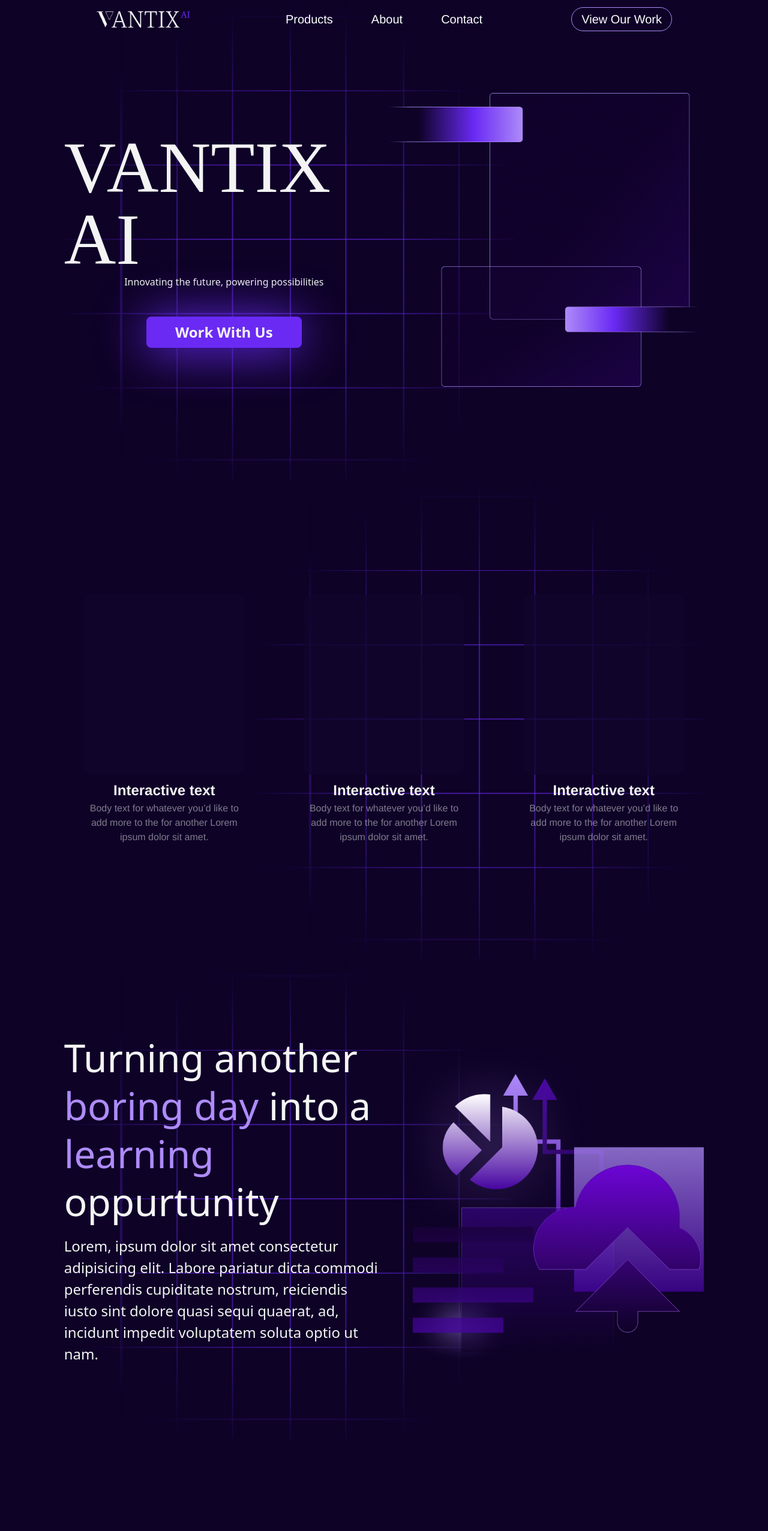
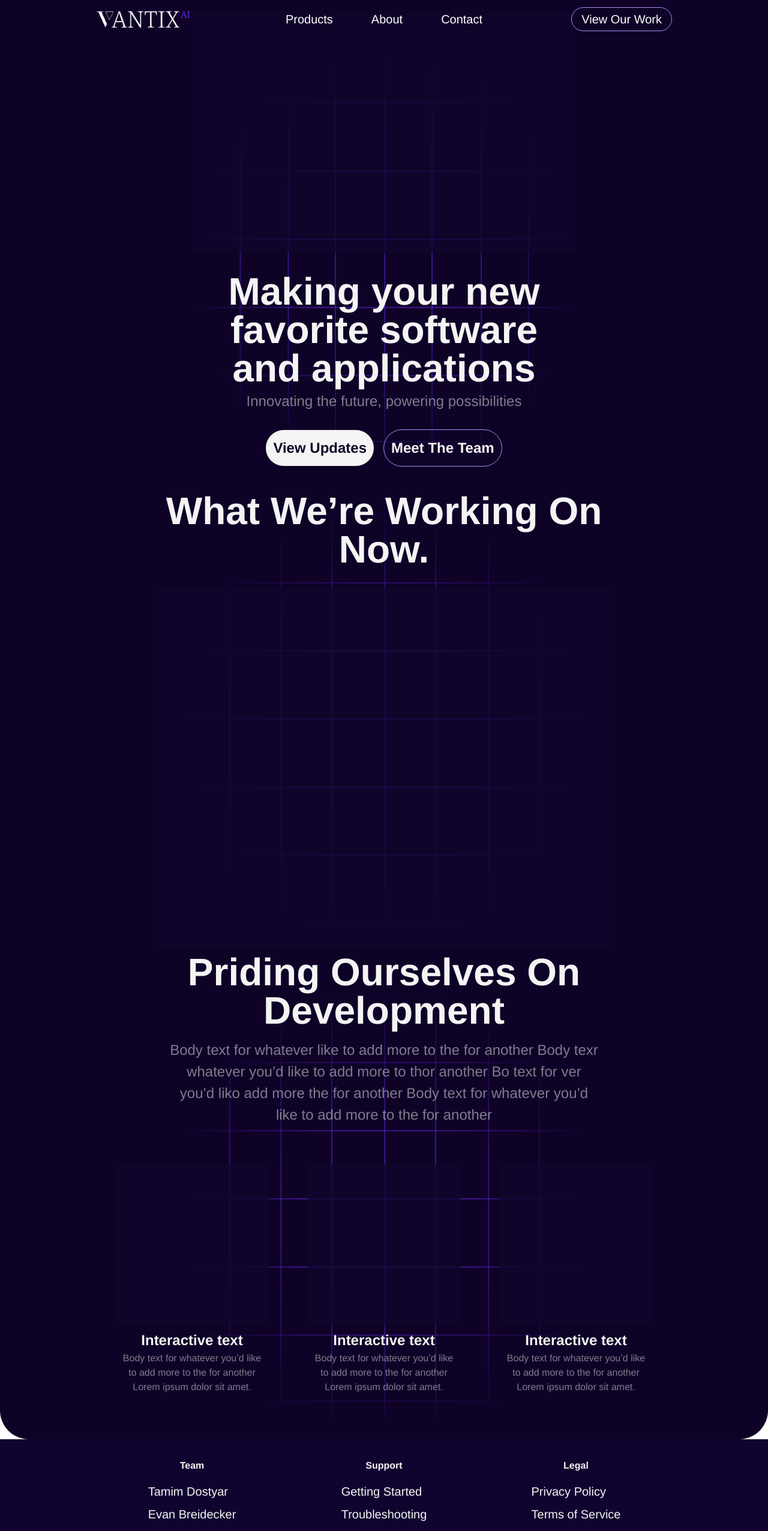
Before and after one commit to Breideva/Vantix_Updated, a React (Vite) app in the folder V-Design/: page / in a window 1280 px wide. Shown: the top 2553 px of the page at 60% size. Built offline with nearby package versions, Linux system fonts and the light colour scheme; a web font is replaced by a local one.

Commit message:
Cleaned up pages

```diff
--- a/V-Design/src/pages/Home.jsx
+++ b/V-Design/src/pages/Home.jsx
@@ -2,72 +2,70 @@ import Squares from "../assets/Union.png";
 import Main from "../assets/Main.png";
 import Learning from "../assets/upload.png";
 import { Boxes } from "../components/boxes";
-import { DesignSquares } from "../components/DesignSquares";
 
 export function Home() {
   return (
-    <div className="text-text font-inter">
+    <div className="text-text font-arimo">
       <div className="bg-bg w-full h-screen flex justify-center">
-        <div className="w-10/12 flex justify-center items-center relative">
-          <img className="absolute left-0 h-full" src={Squares} alt="" />
-          <div className="w-1/2 flex flex-col items-center relative z-10">
-            <h1 className="text-title leading-title font-koh font-light">
-              VANTIX AI
+        <div className="w-1/2 h-full flex justify-center items-center relative">
+          <img className="absolute h-11/12" src={Squares} alt="" />
+          <div className="w-full h-full flex flex-col items-center justify-center text-center relative gap-8 z-10">
+            <div className="w-full h-1/2 bg-box"></div>
+            <div>
+              <h1 className="text-lg-heading leading-lg-heading font-bold">
+                Making your new favorite software and applications
               </h1>
-            <p className="text-large-body leading-tight font-thin">
+              <p className="text-body leading-tight font-light text-l-text pt-2">
                 Innovating the future, powering possibilities
               </p>
-            <div className="relative group">
-              <button className="bg-button relative z-10 text-body py-2 px-12 mt-12 rounded-lg font-bold group-hover:bg-border">
-                Work With Us
+              <div className="mt-8 flex items-center justify-center gap-4">
+                <button className="bg-text relative z-10 text-body p-3 rounded-full font-bold text-bg hover:scale-105">
+                  View Updates
                 </button>
-              <div className="w-64 h-14 bg-button absolute top-1/2 blur-2xl group-hover:bg-border"></div>
-            </div>
-          </div>
-          <div className="w-1/2 relative z-10">
-            <img src={Main} alt="" />
+                <button className="border-1 border-border relative z-10 text-body p-3 rounded-full font-bold">
+                  Meet The Team
+                </button>
               </div>
             </div>
           </div>
-      <div className="bg-bg w-full flex justify-center min-h-screen text-text font-inter relative">
-        {/* <DesignSquares /> */}
-        <div className="w-10/12 flex justify-center items-center relative">
-          <img className="absolute right-0 h-full" src={Squares} alt="" />
-          <div className="grid grid-cols-3 w-full h-3/4 justify-center relative z-10 text-center gap-8">
-            <Boxes />
-            <Boxes />
-            <Boxes />
+        </div>
+      </div>
+      <div className="bg-bg w-full flex justify-center min-h-screen text-text relative">
+        <div className="w-3/5 flex justify-center items-center relative">
+          <img className="absolute h-11/12" src={Squares} alt="" />
+          <div className="flex flex-col w-full h-full justify-center relative z-10 text-center gap-8">
+            <div>
+              <h1 className="text-lg-heading leading-lg-heading font-bold">
+                What We’re Working On Now.
+              </h1>
+            </div>
+            <div className="w-full h-3/4 bg-box"></div>
           </div>
         </div>
       </div>
-      <div className="bg-bg w-full flex justify-center min-h-screen text-text font-inter relative">
-        <div className="w-10/12 flex justify-center items-start relative">
-          <img className="absolute left-0 h-full" src={Squares} alt="" />
-          <div className="w-1/2 h-full flex flex-col justify-center items-center gap-4 relative z-10">
-            <h2 className="text-lg-heading leading-tight">
-              Turning another <span className="text-border">boring day</span>{" "}
-              into a <span className="text-border">learning</span> oppurtunity
-            </h2>
-            <p className="text-body font-light">
-              Lorem, ipsum dolor sit amet consectetur adipisicing elit. Labore
-              pariatur dicta commodi perferendis cupiditate nostrum, reiciendis
-              iusto sint dolore quasi sequi quaerat, ad, incidunt impedit
-              voluptatem soluta optio ut nam.
+      <div className="bg-bg w-full flex justify-center min-h-screen text-text relative rounded-b-[48px]">
+        <div className="w-3/4 flex justify-center items-center relative">
+          <img className="absolute h-11/12" src={Squares} alt="" />
+          <div className="w-full h-full flex flex-col relative z-10">
+            <div className="w-full h-1/3 flex flex-col text-center items-center justify-center gap-4">
+              <h1 className="text-lg-heading leading-lg-heading font-bold">
+                Priding Ourselves On Development
+              </h1>
+              <p className="w-3/4 text-body font-light text-l-text">
+                Body text for whatever like to add more to the for another Body
+                texr whatever you’d like to add more to thor another Bo text for
+                ver you’d liko add more the for another Body text for whatever
+                you’d like to add more to the for another
               </p>
             </div>
-          <div className="w-1/2 h-full flex flex-col justify-center items-center gap-4 relative z-10">
-          <img src={Learning} alt="" /></div>
+            <div className="w-full h-2/3 grid grid-cols-3">
+              <Boxes/>
+              <Boxes/>
+              <Boxes/>
             </div>
           </div>
-        <div className="bg-bg w-full flex justify-center min-h-screen text-text font-inter relative">
-        <div className="w-10/12 flex justify-center items-start relative">
-
         </div>
       </div>
     </div>
   );
 }
-{
-  /* <div className="w-1/2 h-3/4 border-border rounded-l-lg border-2 relative z-10"></div>
-          <div className="w-1/2 h-3/4 border-border rounded-r-lg border-r-2 border-y-2 relative z-10"></div> */
-}
--- a/V-Design/src/pages/Products.jsx
+++ b/V-Design/src/pages/Products.jsx
@@ -2,42 +2,26 @@ import Squares from "../assets/Union.png";
 import Learn from "../assets/security.png";
 
 export function Products() {
-  const App = () => {
-
-  };
+  const App = () => {};
   return (
     <div className="text-text font-inter">
       <div className="bg-bg w-full h-screen flex justify-center">
         <div className="w-10/12 flex justify-center items-center relative">
           <img className="absolute left-0 h-full" src={Squares} alt="" />
-          <div className="w-1/2 h-full flex justify-center items-center relative z-10">
-            <div className="border-border rounded-lg bg-gradient-to-br from-box from-50% to-lbox border-[1px] h-3/5 w-3/4 flex">
-              <img src={Learn} alt="" />
-            </div>
-            <div className="border-border rounded-lg bg-gradient-to-br from-box from-50% to-lbox border-[1px] h-3/5 w-3/4 flex absolute rotate-6">
-              <img src={Learn} alt="" />
-            </div>
-            <div className="border-border rounded-lg bg-gradient-to-br from-box from-50% to-lbox border-[1px] h-3/5 w-3/4 flex absolute rotate-12">
-              <img src={Learn} alt="" />
-            </div>
-          </div>
           <div className="w-1/2 flex flex-col relative z-10">
             <h1 className="text-heading font-light">Our Work</h1>
-            <p className="text-body leading-tight text-light-text">
+            <p className="text-sm-body leading-tight text-l-text">
               Subheading for description or instructions{" "}
             </p>
-            <div className="text-sm-body pt-10 gap-6 flex flex-col">
+            <div className="text-body pt-10 gap-6 flex flex-col">
               <p>
                 Body text for your whole article or post. We’ll put in some
                 lorem ipsum to show how a filled-out page might
               </p>
-              <p>
-                Body text for your whole article or post. We’ll put in some
-                lorem ipsum to show how a filled-out page might look: Lorem
-                ipsum dolor sit, amet consectetur adipisicing elit. Adipisci,
-                numquam. Lorem ipsum dolor sit amet.
-              </p>
             </div>
+          </div>
+          <div className="w-1/2 h-full flex items-center justify-end relative z-10">
+            <div className="border-white border-1 h-3/5 w-4/5 rounded-lg"></div>
           </div>
         </div>
       </div>
@@ -55,46 +39,31 @@ export function Products() {
           <h1 className="text-slide animate-slide">VANTIX</h1>
         </div> */}
         <div className="w-10/12 flex justify-center items-center relative">
-          <div className="grid grid-cols-3 w-full h-[325vh] gap-4 relative z-10">
-            <div className="border-border border-2 w-full h-full col-span-1 row-span-2 bg-gradient-to-tr from-stb from-50% to-lstb"></div>
-            <div className="border-border border-2 w-full h-full col-span-1 row-span-2 bg-gradient-to-br from-stb from-50% to-lstb"></div>
-            <div className="border-border border-2 w-full h-full col-span-1 row-span-4 bg-gradient-to-b from-stb from-50% to-lstb"></div>
-            <div className="border-border border-2 w-full h-full col-span-2 row-span-3 bg-gradient-to-tr from-stb from-50% to-lstb"></div>
+          <div className="grid grid-cols-3 w-full h-[325vh] gap-8 relative z-10">
+            <div className="border-border border-1 w-full h-full col-span-1 row-span-2 bg-gradient-to-tr from-stb from-50% to-lstb rounded-lg "></div>
+            <div className="border-border border-1 w-full h-full col-span-1 row-span-2 bg-gradient-to-br from-stb from-50% to-lstb rounded-lg"></div>
+            <div className="border-border border-1 w-full h-full col-span-1 row-span-4 bg-gradient-to-b from-stb from-50% to-lstb rounded-lg"></div>
+            <div className="border-border border-1 w-full h-full col-span-2 row-span-3 bg-gradient-to-tr from-stb from-50% to-lstb rounded-lg"></div>
 
-            <div className="border-border border-2 w-full h-full col-span-1 row-span-4 bg-gradient-to-br from-stb from-50% to-lstb"></div>
-            <div className="border-border border-2 w-full h-full col-span-1 row-span-6 bg-gradient-to-b from-stb from-50% to-lstb"></div>
-            <div className="border-border border-2 w-full h-full col-span-1 row-span-2 bg-gradient-to-l from-stb from-50% to-lstb"></div>
-            <div className="border-border border-2 w-full h-full col-span-1 row-span-5 bg-gradient-to-tr from-stb from-50% to-lstb"></div>
-            <div className="border-border border-2 w-full h-full col-span-1 row-span-4 bg-gradient-to-br from-stb from-50% to-lstb"></div>
+            <div className="border-border border-1 w-full h-full col-span-1 row-span-4 bg-gradient-to-br from-stb from-50% to-lstb rounded-lg"></div>
+            <div className="border-border border-1 w-full h-full col-span-1 row-span-6 bg-gradient-to-b from-stb from-50% to-lstb rounded-lg"></div>
+            <div className="border-border border-1 w-full h-full col-span-1 row-span-2 bg-gradient-to-l from-stb from-50% to-lstb rounded-lg"></div>
+            <div className="border-border border-1 w-full h-full col-span-1 row-span-5 bg-gradient-to-tr from-stb from-50% to-lstb rounded-lg"></div>
+            <div className="border-border border-1 w-full h-full col-span-1 row-span-4 bg-gradient-to-br from-stb from-50% to-lstb rounded-lg"></div>
 
-            <div className="border-border border-2 w-full h-full col-span-1 row-span-3 bg-gradient-to-b from-stb from-50% to-lstb"></div>
-            <div className="border-border border-2 w-full h-full col-span-2 row-span-2 bg-gradient-to-l from-stb from-50% to-lstb"></div>
-            <div className="border-border border-2 w-full h-full col-span-2 row-span-3 bg-gradient-to-b from-stb from-50% to-lstb"></div>
-            <div className="border-border border-2 w-full h-full col-span-1 row-span-2 bg-gradient-to-l from-stb from-50% to-lstb"></div>
-            <div className="border-border border-2 w-full h-full col-span-1 row-span-3 bg-gradient-to-b from-stb from-50% to-lstb"></div>
-            <div className="border-border border-2 w-full h-full col-span-2 row-span-2 bg-gradient-to-l from-stb from-50% to-lstb"></div>
+            <div className="border-border border-1 w-full h-full col-span-1 row-span-3 bg-gradient-to-b from-stb from-50% to-lstb rounded-lg"></div>
+            <div className="border-border border-1 w-full h-full col-span-2 row-span-2 bg-gradient-to-l from-stb from-50% to-lstb rounded-lg"></div>
+            <div className="border-border border-1 w-full h-full col-span-2 row-span-3 bg-gradient-to-b from-stb from-50% to-lstb rounded-lg"></div>
+            <div className="border-border border-1 w-full h-full col-span-1 row-span-2 bg-gradient-to-l from-stb from-50% to-lstb rounded-lg"></div>
+            <div className="border-border border-1 w-full h-full col-span-1 row-span-3 bg-gradient-to-b from-stb from-50% to-lstb rounded-lg"></div>
+            <div className="border-border border-1 w-full h-full col-span-2 row-span-2 bg-gradient-to-l from-stb from-50% to-lstb rounded-lg shadow-2xl"></div>
           </div>
         </div>
       </div>
       <div className="bg-bg w-full flex justify-center min-h-screen text-text font-inter relative">
         <div className="w-10/12 flex justify-center items-start relative">
           <img className="absolute left-0 h-full" src={Squares} alt="" />
-          <div className="w-1/2 h-full flex flex-col justify-center items-center gap-4 relative z-10">
-            <h2 className="text-lg-heading leading-tight">
-              With <span className="text-border">privacy</span>{" "}
-              and <span className="text-border">security</span> being a top priority
-            </h2>
-            <p className="text-body font-light">
-              Lorem, ipsum dolor sit amet consectetur adipisicing elit. Labore
-              pariatur dicta commodi perferendis cupiditate nostrum, reiciendis
-              iusto sint dolore quasi sequi quaerat, ad, incidunt impedit
-              voluptatem soluta optio ut nam.
-            </p>
-            <p>Using trusted sources like <span className="text-border underline">Google Authorization</span></p>
-          </div>
-          <div className="w-1/2 h-full flex flex-col justify-center items-center gap-4 relative z-10">
-            <img src={Learn} alt="" />
-          </div>
+
         </div>
       </div>
     </div>
```
Also changed, not shown: V-Design/src/pages/Contact.jsx (+18 -1 lines). Lines whose indentation alone changed are shown as unchanged.
